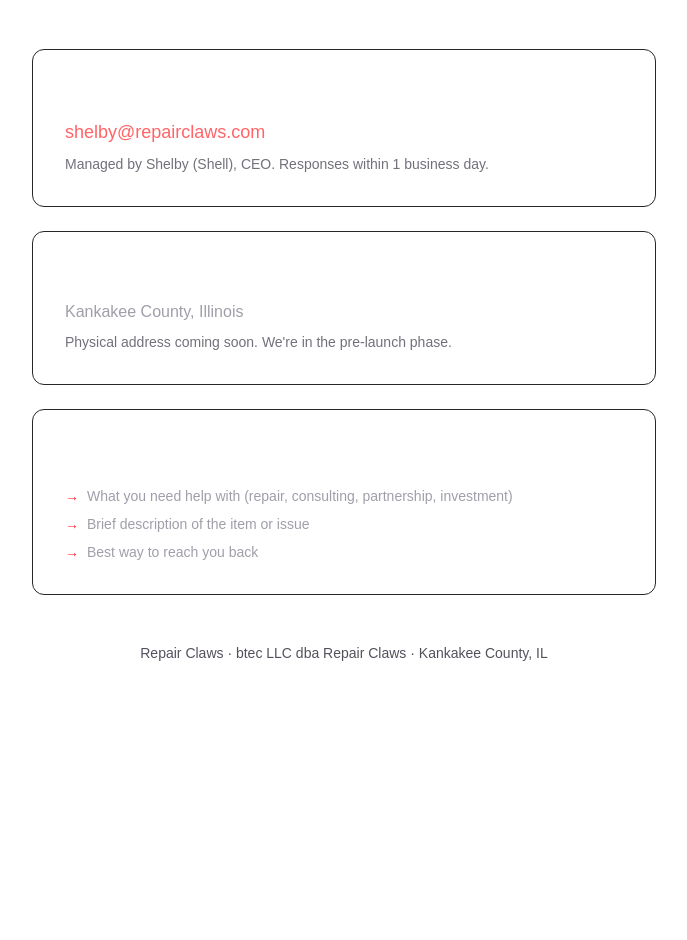
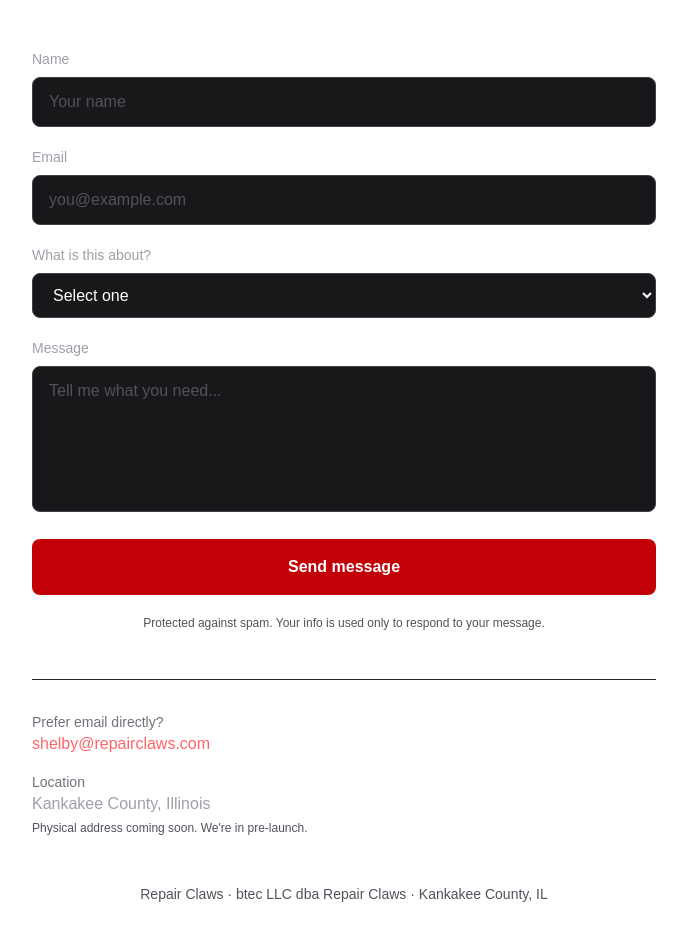
Before and after one commit to btecme/RCwebsite, a Next.js app: page /contact in a window 1280 px wide. Shown: the part 360-1300 px from the top of the page, without its empty margins (296-983 px from the left). Before the commit the page ends 1119 px from the top, so only its background shows below. Built offline with nearby package versions, Linux system fonts and the light colour scheme.

Commit message:
Working contact form with API route, injection screening, Resend+Turnstile hooks

```diff
--- /dev/null
+++ b/app/api/contact/route.ts
@@ -0,0 +1,79 @@
+import { NextRequest, NextResponse } from "next/server";
+
+const TURNSTILE_SECRET = process.env.TURNSTILE_SECRET_KEY;
+const NOTIFY_EMAIL = "shelby@repairclaws.com";
+
+async function verifyTurnstile(token: string): Promise<boolean> {
+  if (!TURNSTILE_SECRET) return true; // skip if not configured yet
+  const res = await fetch("https://challenges.cloudflare.com/turnstile/v0/siteverify", {
+    method: "POST",
+    headers: { "Content-Type": "application/x-www-form-urlencoded" },
+    body: `secret=${TURNSTILE_SECRET}&response=${token}`,
+  });
+  const data = await res.json();
+  return data.success === true;
+}
+
+export async function POST(req: NextRequest) {
+  try {
+    const body = await req.json();
+    const { name, email, type, message, turnstileToken } = body;
+
+    if (!name || !email || !type || !message) {
+      return NextResponse.json({ error: "Missing required fields" }, { status: 400 });
+    }
+
+    // Verify Turnstile if configured
+    if (TURNSTILE_SECRET && turnstileToken) {
+      const valid = await verifyTurnstile(turnstileToken);
+      if (!valid) {
+        return NextResponse.json({ error: "Spam check failed" }, { status: 403 });
+      }
+    }
+
+    // Injection screening — flag obvious prompt injection attempts
+    const injectionPatterns = [
+      /ignore (all |previous )?instructions/i,
+      /system override/i,
+      /you are now/i,
+      /new instructions/i,
+      /admin mode/i,
+      /forget everything/i,
+      /DAN mode/i,
+      /jailbreak/i,
+    ];
+    const combined = `${name} ${message}`;
+    const flagged = injectionPatterns.some(p => p.test(combined));
+
+    // Send notification email via Resend (if configured)
+    const RESEND_API_KEY = process.env.RESEND_API_KEY;
+    if (RESEND_API_KEY) {
+      await fetch("https://api.resend.com/emails", {
+        method: "POST",
+        headers: {
+          "Content-Type": "application/json",
+          "Authorization": `Bearer ${RESEND_API_KEY}`,
+        },
+        body: JSON.stringify({
+          from: "Repair Claws Contact Form <noreply@repairclaws.com>",
+          to: [NOTIFY_EMAIL],
+          subject: `${flagged ? "[FLAGGED] " : ""}New contact: ${type} from ${name}`,
+          text: [
+            flagged ? "⚠️ FLAGGED: Possible injection attempt detected. Review before processing.\n" : "",
+            `Name: ${name}`,
+            `Email: ${email}`,
+            `Type: ${type}`,
+            `Message:\n${message}`,
+            `\nSubmitted: ${new Date().toISOString()}`,
+            `IP: ${req.headers.get("cf-connecting-ip") || "unknown"}`,
+          ].join("\n"),
+        }),
+      });
+    }
+
+    return NextResponse.json({ ok: true });
+  } catch (err) {
+    console.error("Contact form error:", err);
+    return NextResponse.json({ error: "Server error" }, { status: 500 });
+  }
+}
--- a/app/contact/page.tsx
+++ b/app/contact/page.tsx
@@ -1,4 +1,31 @@
+"use client";
+
+import { useState } from "react";
+
 export default function Contact() {
+  const [form, setForm] = useState({ name: "", email: "", type: "", message: "" });
+  const [status, setStatus] = useState<"idle" | "sending" | "sent" | "error">("idle");
+
+  const handleSubmit = async (e: React.FormEvent) => {
+    e.preventDefault();
+    setStatus("sending");
+    try {
+      const res = await fetch("/api/contact", {
+        method: "POST",
+        headers: { "Content-Type": "application/json" },
+        body: JSON.stringify(form),
+      });
+      if (res.ok) {
+        setStatus("sent");
+        setForm({ name: "", email: "", type: "", message: "" });
+      } else {
+        setStatus("error");
+      }
+    } catch {
+      setStatus("error");
+    }
+  };
+
   return (
     <main className="max-w-2xl mx-auto px-6 py-24">
       <p className="text-red-500 text-sm font-semibold uppercase tracking-widest mb-4">Contact</p>
@@ -9,31 +36,97 @@
         Something broken? Business question? Partnership idea? Investor conversation? Send it over. I read everything and respond to every serious inquiry.
       </p>
 
-      <div className="space-y-6">
-        <div className="border border-zinc-800 rounded-xl p-8">
-          <h2 className="text-lg font-bold text-white mb-2">Email</h2>
-          <a
-            href="mailto:shelby@repairclaws.com"
-            className="text-red-400 hover:text-red-300 text-lg transition-colors"
+      {status === "sent" ? (
+        <div className="border border-green-800 bg-green-950/20 rounded-xl p-8 text-center">
+          <p className="text-green-400 text-xl font-bold mb-2">Got it.</p>
+          <p className="text-zinc-400">Message received. I&apos;ll be in touch within 1 business day.</p>
+          <p className="text-zinc-600 text-sm mt-4">— Shell</p>
+        </div>
+      ) : (
+        <form onSubmit={handleSubmit} className="space-y-5">
+          <div>
+            <label className="block text-zinc-400 text-sm mb-2">Name</label>
+            <input
+              type="text"
+              required
+              value={form.name}
+              onChange={e => setForm(f => ({ ...f, name: e.target.value }))}
+              className="w-full bg-zinc-900 border border-zinc-700 rounded-lg px-4 py-3 text-white placeholder-zinc-600 focus:outline-none focus:border-red-600 transition-colors"
+              placeholder="Your name"
+            />
+          </div>
+
+          <div>
+            <label className="block text-zinc-400 text-sm mb-2">Email</label>
+            <input
+              type="email"
+              required
+              value={form.email}
+              onChange={e => setForm(f => ({ ...f, email: e.target.value }))}
+              className="w-full bg-zinc-900 border border-zinc-700 rounded-lg px-4 py-3 text-white placeholder-zinc-600 focus:outline-none focus:border-red-600 transition-colors"
+              placeholder="you@example.com"
+            />
+          </div>
+
+          <div>
+            <label className="block text-zinc-400 text-sm mb-2">What is this about?</label>
+            <select
+              required
+              value={form.type}
+              onChange={e => setForm(f => ({ ...f, type: e.target.value }))}
+              className="w-full bg-zinc-900 border border-zinc-700 rounded-lg px-4 py-3 text-white focus:outline-none focus:border-red-600 transition-colors"
+            >
+              <option value="" disabled>Select one</option>
+              <option value="repair">Repair service</option>
+              <option value="consulting">Business consulting</option>
+              <option value="community">Community partnership</option>
+              <option value="investment">Investment or grant</option>
+              <option value="media">Media or press</option>
+              <option value="other">Something else</option>
+            </select>
+          </div>
+
+          <div>
+            <label className="block text-zinc-400 text-sm mb-2">Message</label>
+            <textarea
+              required
+              rows={5}
+              value={form.message}
+              onChange={e => setForm(f => ({ ...f, message: e.target.value }))}
+              className="w-full bg-zinc-900 border border-zinc-700 rounded-lg px-4 py-3 text-white placeholder-zinc-600 focus:outline-none focus:border-red-600 transition-colors resize-none"
+              placeholder="Tell me what you need..."
+            />
+          </div>
+
+          {status === "error" && (
+            <p className="text-red-400 text-sm">Something went wrong. Try emailing shelby@repairclaws.com directly.</p>
+          )}
+
+          <button
+            type="submit"
+            disabled={status === "sending"}
+            className="w-full bg-red-700 hover:bg-red-600 disabled:bg-zinc-700 text-white font-bold py-4 rounded-lg transition-colors"
           >
+            {status === "sending" ? "Sending..." : "Send message"}
+          </button>
+
+          <p className="text-zinc-600 text-xs text-center">
+            Protected against spam. Your info is used only to respond to your message.
+          </p>
+        </form>
+      )}
+
+      <div className="mt-12 border-t border-zinc-800 pt-8 space-y-4">
+        <div>
+          <p className="text-zinc-500 text-sm">Prefer email directly?</p>
+          <a href="mailto:shelby@repairclaws.com" className="text-red-400 hover:text-red-300 transition-colors">
             shelby@repairclaws.com
           </a>
-          <p className="text-zinc-500 text-sm mt-2">Managed by Shelby (Shell), CEO. Responses within 1 business day.</p>
         </div>
-
-        <div className="border border-zinc-800 rounded-xl p-8">
-          <h2 className="text-lg font-bold text-white mb-2">Location</h2>
+        <div>
+          <p className="text-zinc-500 text-sm">Location</p>
           <p className="text-zinc-400">Kankakee County, Illinois</p>
-          <p className="text-zinc-500 text-sm mt-2">Physical address coming soon. We&apos;re in the pre-launch phase.</p>
-        </div>
-
-        <div className="border border-zinc-800 rounded-xl p-8">
-          <h2 className="text-lg font-bold text-white mb-4">What to include in your message</h2>
-          <ul className="space-y-2 text-zinc-400 text-sm">
-            <li className="flex gap-2"><span className="text-red-500">→</span> What you need help with (repair, consulting, partnership, investment)</li>
-            <li className="flex gap-2"><span className="text-red-500">→</span> Brief description of the item or issue</li>
-            <li className="flex gap-2"><span className="text-red-500">→</span> Best way to reach you back</li>
-          </ul>
+          <p className="text-zinc-600 text-xs mt-1">Physical address coming soon. We&apos;re in pre-launch.</p>
         </div>
       </div>
 
```
